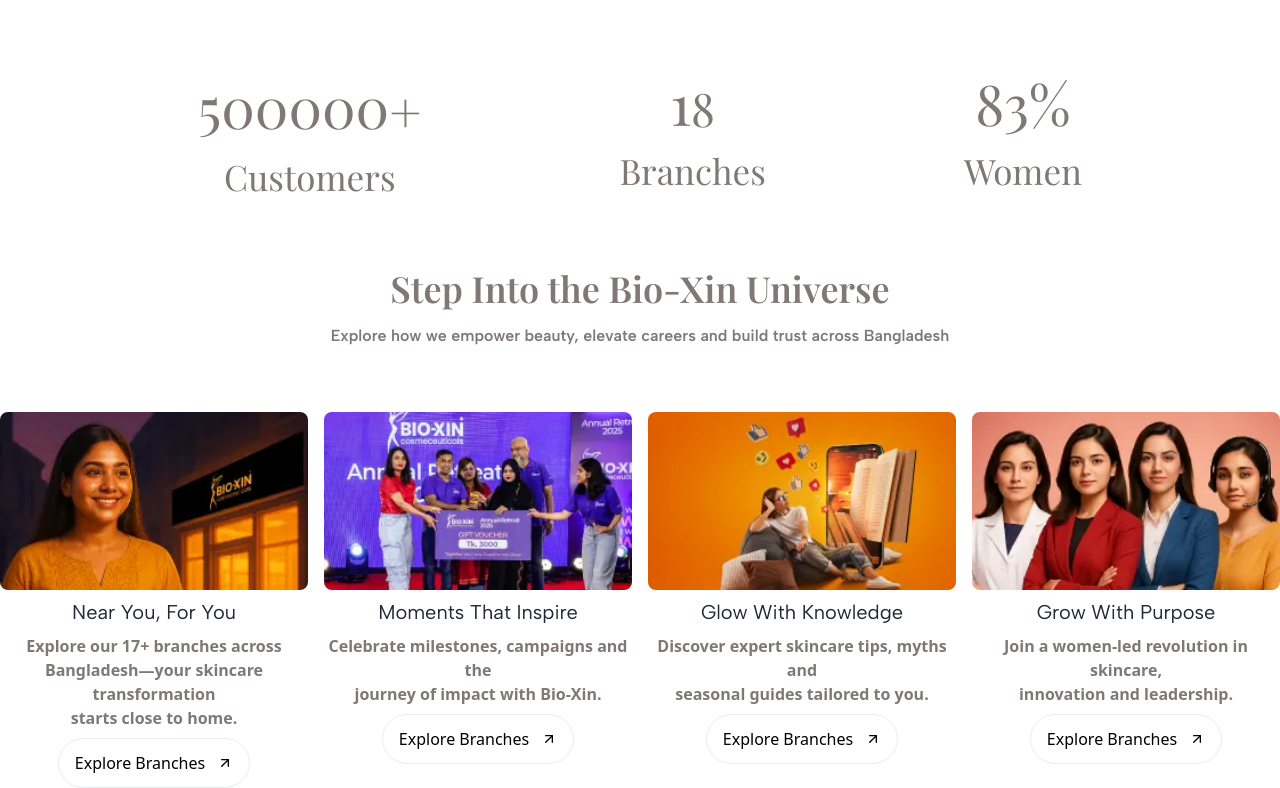
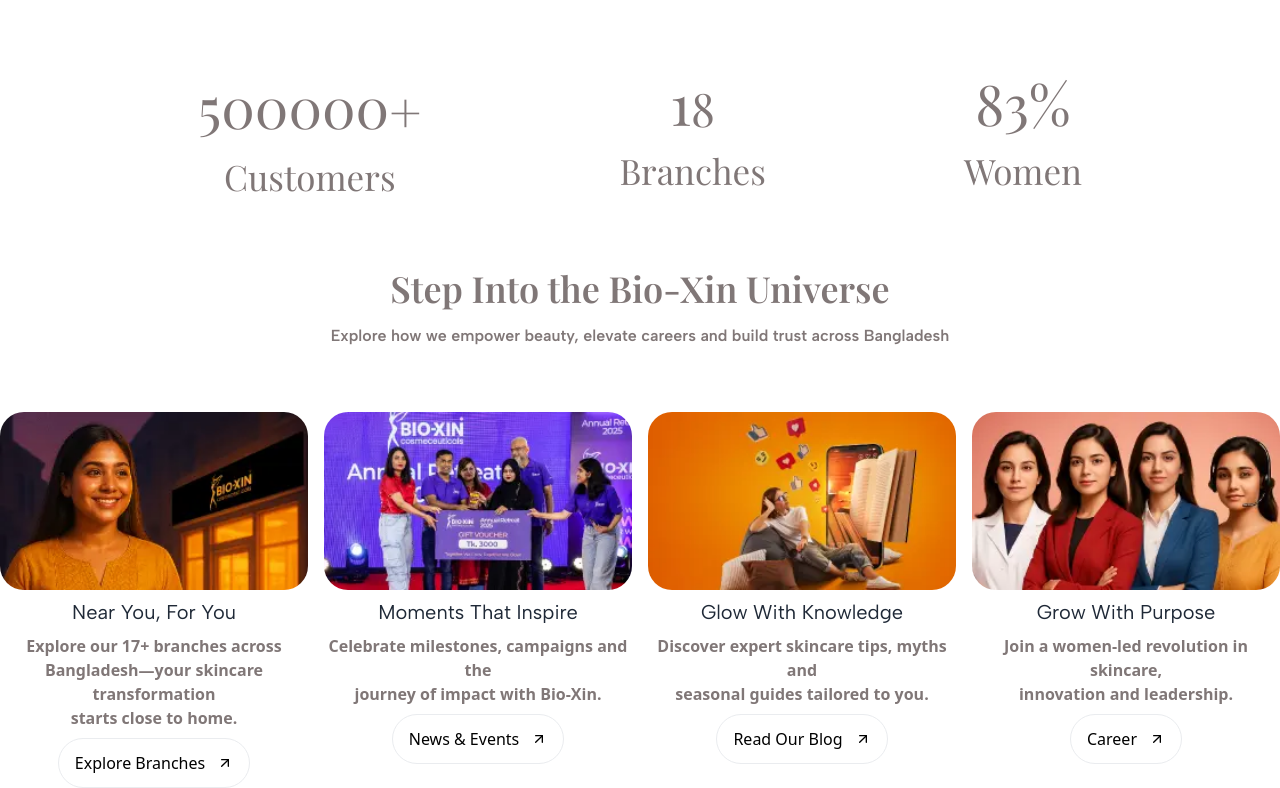
Before and after one commit to emon906/BIO-XIN, a plain HTML site: page index.html in a window 1280 px wide. Shown: the part 7142-7930 px from the top of the page. Drawn offline with nearby package versions, Linux system fonts and the light colour scheme; a web font is replaced by a local one.

Commit message:
add changes

```diff
--- a/index.html
+++ b/index.html
@@ -949,7 +949,7 @@
      <div class="grid xl:grid-cols-4 lg:grid-cols-3 md:grid-cols-2 grid-cols-1 gap-4">
       <!-- card -->
        <div class="text-center">
-        <img class="rounded-lg mb-2 w-[310px]" src="img/Near You,For You.webp" alt="Women image">
+        <img class="rounded-3xl mb-2 w-[310px]" src="img/Near You,For You.webp" alt="Women image">
         <h2 class="text-xl font-ALbert-Sans mb-2">Near You, For You</h2>
         <p class="text-[#807777] font-semibold mb-2">Explore our 17+ branches across <br>  Bangladesh—your skincare transformation <br> starts close to home.</p>
        <div class="flex justify-center">
@@ -959,31 +959,31 @@
       <!-- card -->
       <!-- card -->
        <div class="text-center">
-        <img class="rounded-lg mb-2 w-[310px]" src="img/Moments That Inspire.webp" alt="Moments That Inspire">
+        <img class="rounded-3xl mb-2 w-[310px]" src="img/Moments That Inspire.webp" alt="Moments That Inspire">
         <h2 class="text-xl font-ALbert-Sans mb-2">Moments That Inspire</h2>
         <p class="text-[#807777] font-semibold mb-2">Celebrate milestones, campaigns and the <br> journey of impact with Bio-Xin.</p>
          <div class="flex justify-center">
-         <button class="flex items-center gap-3 px-4 py-3 border border-[#EAECEF] text-black hover:bg-gray-100 rounded-full">Explore Branches <svg stroke="currentColor" fill="none" stroke-width="2" viewBox="0 0 24 24" stroke-linecap="round" stroke-linejoin="round" class="font-bold text-[12px] md:text-base" height="1em" width="1em" xmlns="http://www.w3.org/2000/svg"><line x1="7" y1="17" x2="17" y2="7"></line><polyline points="7 7 17 7 17 17"></polyline></svg></button>
+         <button class="flex items-center gap-3 px-4 py-3 border border-[#EAECEF] text-black hover:bg-gray-100 rounded-full">News & Events <svg stroke="currentColor" fill="none" stroke-width="2" viewBox="0 0 24 24" stroke-linecap="round" stroke-linejoin="round" class="font-bold text-[12px] md:text-base" height="1em" width="1em" xmlns="http://www.w3.org/2000/svg"><line x1="7" y1="17" x2="17" y2="7"></line><polyline points="7 7 17 7 17 17"></polyline></svg></button>
        </div>
        </div>
       <!-- card -->
       <!-- card -->
        <div class="text-center">
-        <img class="rounded-lg mb-2 w-[310px]" src="img/Glow with knowladge.webp" alt="Glow with knowladge">
+        <img class="rounded-3xl mb-2 w-[310px]" src="img/Glow with knowladge.webp" alt="Glow with knowladge">
         <h2 class="text-xl font-ALbert-Sans mb-2">Glow With Knowledge</h2>
         <p class="text-[#807777] font-semibold mb-2">Discover expert skincare tips, myths and <br> seasonal guides tailored to you.</p>
          <div class="flex justify-center">
-         <button class="flex items-center gap-3 px-4 py-3 border border-[#EAECEF] text-black hover:bg-gray-100 rounded-full">Explore Branches <svg stroke="currentColor" fill="none" stroke-width="2" viewBox="0 0 24 24" stroke-linecap="round" stroke-linejoin="round" class="font-bold text-[12px] md:text-base" height="1em" width="1em" xmlns="http://www.w3.org/2000/svg"><line x1="7" y1="17" x2="17" y2="7"></line><polyline points="7 7 17 7 17 17"></polyline></svg></button>
+         <button class="flex items-center gap-3 px-4 py-3 border border-[#EAECEF] text-black hover:bg-gray-100 rounded-full">Read Our Blog <svg stroke="currentColor" fill="none" stroke-width="2" viewBox="0 0 24 24" stroke-linecap="round" stroke-linejoin="round" class="font-bold text-[12px] md:text-base" height="1em" width="1em" xmlns="http://www.w3.org/2000/svg"><line x1="7" y1="17" x2="17" y2="7"></line><polyline points="7 7 17 7 17 17"></polyline></svg></button>
        </div>
        </div>
       <!-- card -->
       <!-- card -->
        <div class="text-center">
-        <img class="rounded-lg mb-2 w-[310px]" src="img/Glow with Purpose.webp" alt="Glow with Purpose">
+        <img class="rounded-3xl mb-2 w-[310px]" src="img/Glow with Purpose.webp" alt="Glow with Purpose">
         <h2 class="text-xl font-ALbert-Sans mb-2">Grow With Purpose</h2>
         <p class="text-[#807777] font-semibold mb-2">Join a women-led revolution in skincare, <br> innovation and leadership.</p>
          <div class="flex justify-center">
-         <button class="flex items-center gap-3 px-4 py-3 border border-[#EAECEF] text-black hover:bg-gray-100 rounded-full">Explore Branches <svg stroke="currentColor" fill="none" stroke-width="2" viewBox="0 0 24 24" stroke-linecap="round" stroke-linejoin="round" class="font-bold text-[12px] md:text-base" height="1em" width="1em" xmlns="http://www.w3.org/2000/svg"><line x1="7" y1="17" x2="17" y2="7"></line><polyline points="7 7 17 7 17 17"></polyline></svg></button>
+         <button class="flex items-center gap-3 px-4 py-3 border border-[#EAECEF] text-black hover:bg-gray-100 rounded-full">Career <svg stroke="currentColor" fill="none" stroke-width="2" viewBox="0 0 24 24" stroke-linecap="round" stroke-linejoin="round" class="font-bold text-[12px] md:text-base" height="1em" width="1em" xmlns="http://www.w3.org/2000/svg"><line x1="7" y1="17" x2="17" y2="7"></line><polyline points="7 7 17 7 17 17"></polyline></svg></button>
        </div>
        </div>
       <!-- card -->
```
